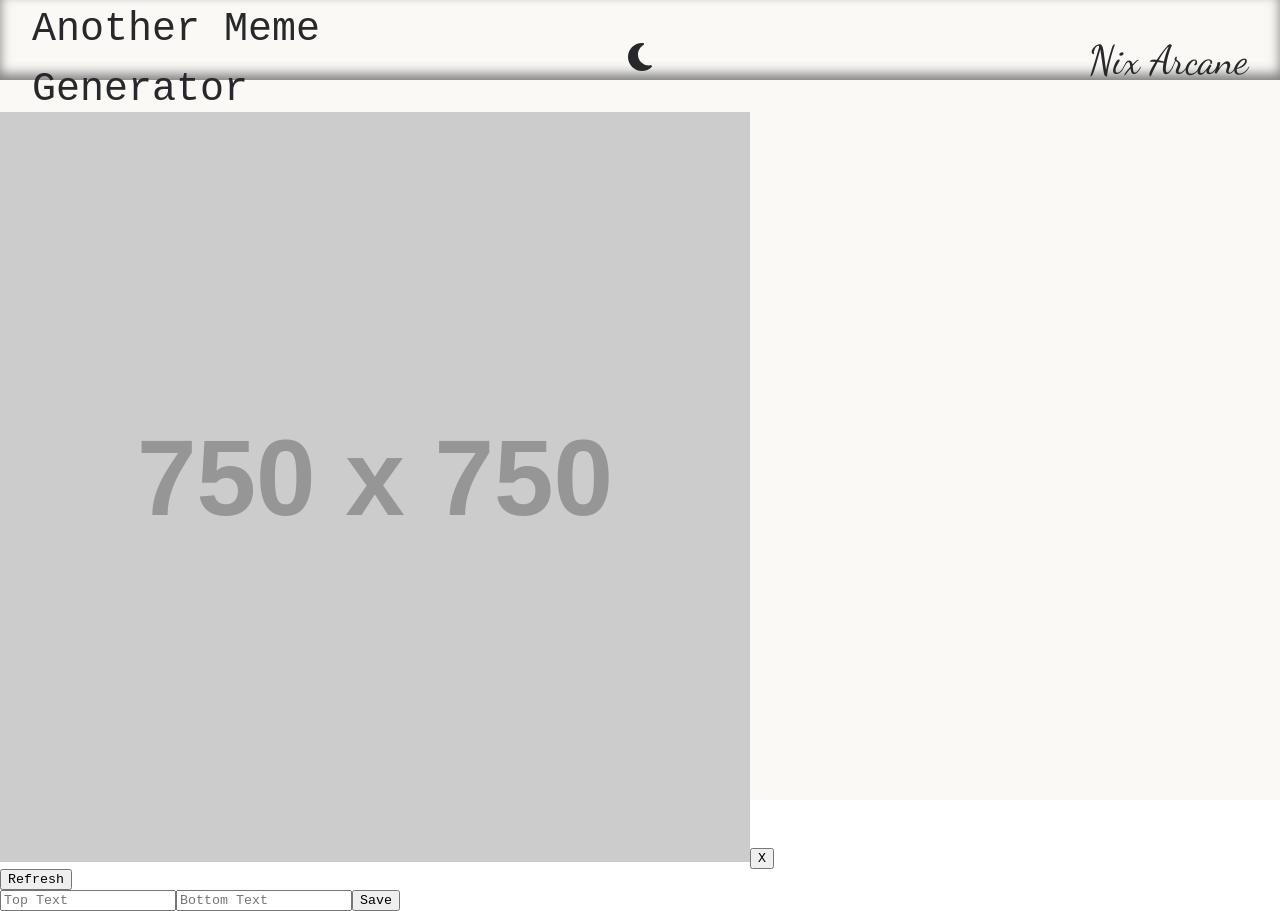
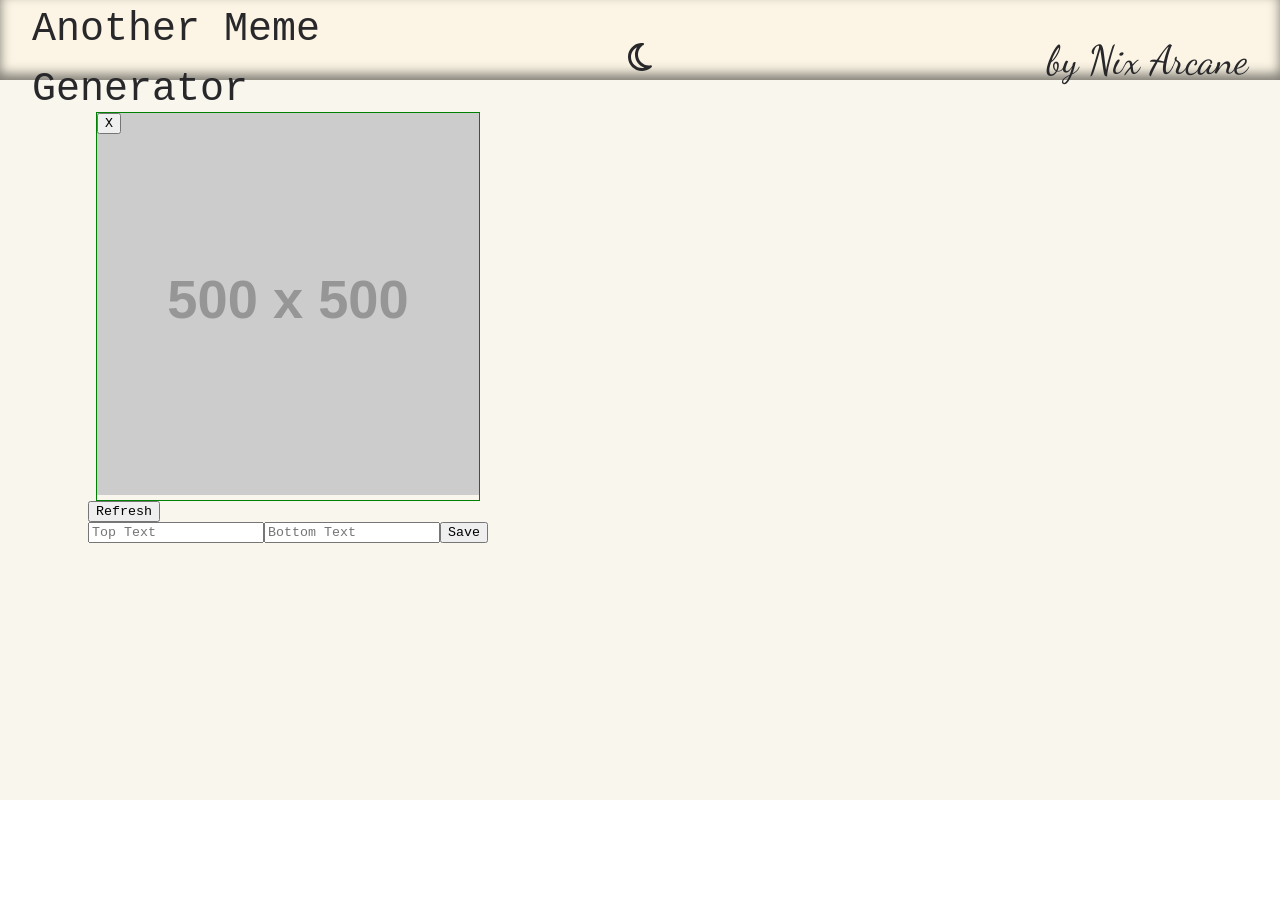
Before and after one commit to Le-Arcanist95/meme-generator, a React (Vite) app: page / in a window 1280 px wide. After the commit the page ends 800 px from the top, so only its background shows below. Built offline with nearby package versions, Linux system fonts and the light colour scheme; no server answers.

Commit message:
Generator display for image and text styling complete

```diff
--- a/src/App.jsx
+++ b/src/App.jsx
@@ -57,11 +57,13 @@ const App = () => {
     return (
         <div className={`${theme} wrapper`}>
             <Header functions={{ themeToggle }} theme={theme} />
-            <MemeGenerator memes={memeList} saveMeme={saveMeme} />
-            <SavedList
-                functions={{ editMeme, deleteMeme }}
-                savedMemes={savedMemeList}
-            />
+            <div className="content-wrapper">
+                <MemeGenerator memes={memeList} saveMeme={saveMeme} />
+                <SavedList
+                    functions={{ editMeme, deleteMeme }}
+                    savedMemes={savedMemeList}
+                />
+            </div>
             {/*
               Footer
                 Social Links
--- a/src/components/Header.jsx
+++ b/src/components/Header.jsx
@@ -1,5 +1,6 @@
 import { FontAwesomeIcon } from '@fortawesome/react-fontawesome';
-import { faSun, faMoon } from '@fortawesome/free-solid-svg-icons';
+import { faMoon } from '@fortawesome/free-regular-svg-icons';
+import { faSun } from '@fortawesome/free-solid-svg-icons';
 
 export const Header = (props) => {
     return (
@@ -24,7 +25,7 @@ export const Header = (props) => {
                 </button>
             </div>
             <div className="flex-item">
-                <h2 className="page-signature">Nix Arcane</h2>
+                <h2 className="page-signature">by Nix Arcane</h2>
             </div>
         </header>
     );
--- a/src/components/MemeGenerator.jsx
+++ b/src/components/MemeGenerator.jsx
@@ -22,6 +22,10 @@ export const MemeGenerator = ({ memes, saveMeme }) => {
         topText: '',
         bottomText: '',
     });
+
+    // Ternary to handle image display link
+    const displayImg =
+        currentMeme.url === '' ? 'https://placehold.co/500' : currentMeme.url;
 
     // Functions to handle State changes
     const handleFormChange = (e) => {
@@ -56,15 +60,8 @@ export const MemeGenerator = ({ memes, saveMeme }) => {
 
     return (
         <div className="generator-container">
-            <div className="meme-display">
-                <img
-                    src={
-                        currentMeme.url === ''
-                            ? 'https://placehold.co/750x750'
-                            : currentMeme.url
-                    }
-                    className="meme-image"
-                />
+            <div className="generator-display">
+                <img src={displayImg} className="meme-image" />
                 <button className="clear-button" onClick={handleClear}>
                     X
                 </button>
@@ -73,6 +70,7 @@ export const MemeGenerator = ({ memes, saveMeme }) => {
                     {inputFields.bottomText}
                 </p>
             </div>
+            <div className="generator-controls">
                 <button className="refresh-button" onClick={handleNewMeme}>
                     Refresh
                 </button>
@@ -94,5 +92,6 @@ export const MemeGenerator = ({ memes, saveMeme }) => {
                     <button type="submit">Save</button>
                 </form>
             </div>
+        </div>
     );
 };
--- a/src/index.css
+++ b/src/index.css
@@ -9,8 +9,13 @@
     height: 100vh;
 }
 
+.content-wrapper {
+    display: flex;
+    flex-flow: row wrap;
+}
+
 .light {
-    background-color: #faf9f6;
+    background-color: #f9f6ee;
     color: #28282b;
 }
 
@@ -28,16 +33,17 @@
 /* Header Styling */
 .heading {
     height: 10vh;
-    margin-bottom: 2em;
     padding-inline: 2em;
     align-items: center;
 }
 
 .heading.light {
+    background-color: #fcf5e5;
     box-shadow: inset 0 -6px 12px 0 rgba(0, 0, 0, 0.5);
 }
 
 .heading.dark {
+    background-color: #301934;
     box-shadow: inset 0 -6px 12px 0 rgba(204, 211, 219, 0.5);
 }
 
@@ -77,3 +83,55 @@
 }
 
 /* Meme Generator Container Styling */
+.generator-container {
+    display: flex;
+    flex-direction: column;
+    justify-content: center;
+    align-items: center;
+    width: 45vw;
+    padding: 2em;
+}
+
+.generator-display {
+    border: 1px solid green;
+    height: auto;
+    width: 30vw;
+    position: relative;
+}
+
+.meme-image {
+    height: auto;
+    width: 100%;
+    object-fit: cover;
+}
+
+.clear-button {
+    position: absolute;
+    top: 0;
+    left: 0;
+}
+
+.meme-text {
+    color: whitesmoke;
+    text-shadow: 1px 1px 1px #301934;
+    font-size: 2em;
+    font-family: Impact, Haettenschweiler, 'Arial Narrow Bold', sans-serif;
+    text-transform: uppercase;
+    text-wrap: wrap;
+    text-align: center;
+    word-break: break-word;
+}
+
+.top-text {
+    position: absolute;
+    top: 2%;
+    left: 5%;
+    width: 90%;
+}
+
+.bottom-text {
+    position: absolute;
+    bottom: 5%;
+    left: 5%;
+    width: 90%;
+}
```
Lines whose indentation alone changed are shown as unchanged.
